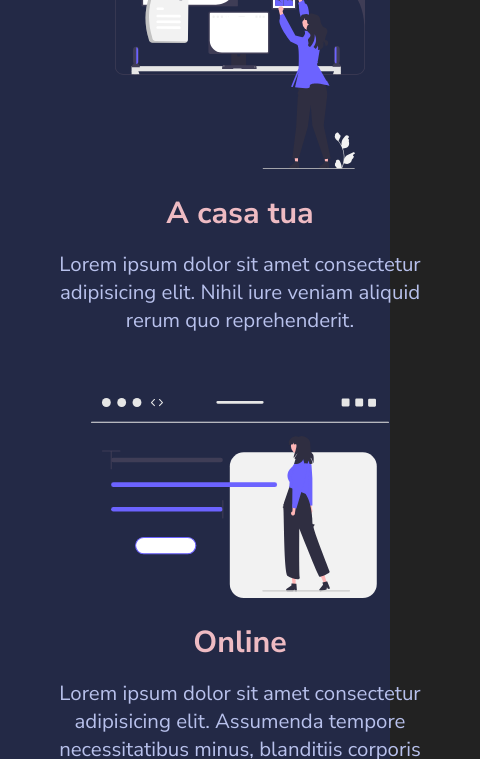
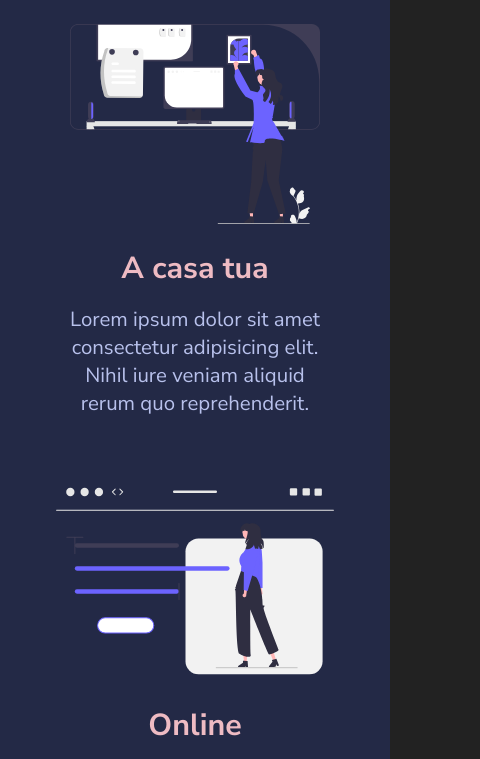
Before and after one commit to EmanuelaPau/html-css-resp-wannabe, a plain HTML site: page index.html in a window 390 px wide. Shown: the part 360-1119 px from the top of the page, 480 px wide, since content can reach past the window. Drawn offline with Linux system fonts and the light colour scheme.

Commit message:
Add container width in % for better adaptivness

```diff
--- a/css/style.css
+++ b/css/style.css
@@ -137,7 +137,8 @@ img {
       } */
 
     .container {
-        width: 90%;
+        max-width: 90%;
+        margin: 0 auto;
     }
 
 }
@@ -152,7 +153,8 @@ img {
     }
 
     .container {
-        max-width: 768px;
+        max-width: 100%;
+        margin: 0 auto;
     }
   }
 
@@ -168,7 +170,8 @@ img {
     }
 
     .container {
-        max-width: 480px;
+        max-width: 95%;
+        margin: 0 auto;
         padding: 0 30px;
     }
 
```
